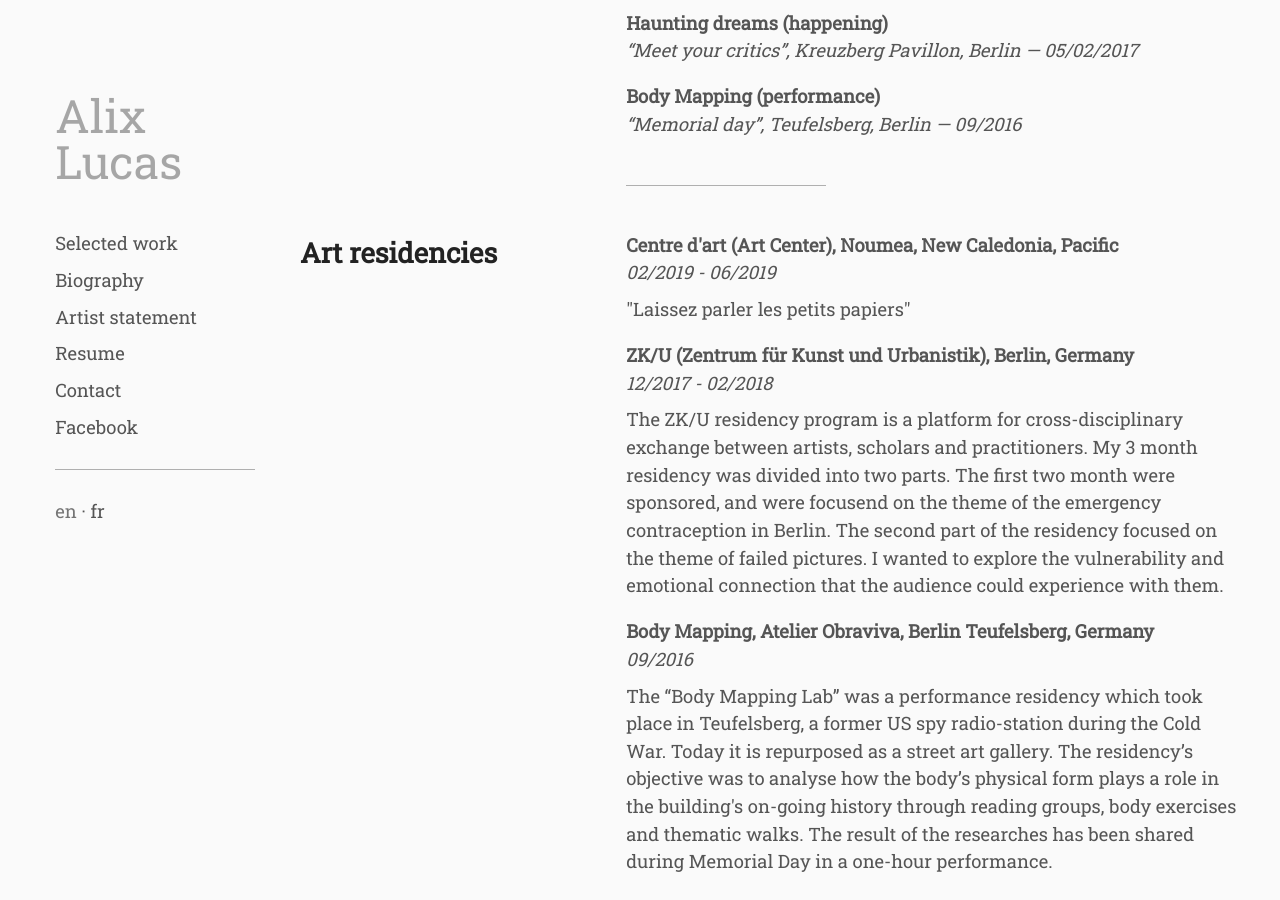
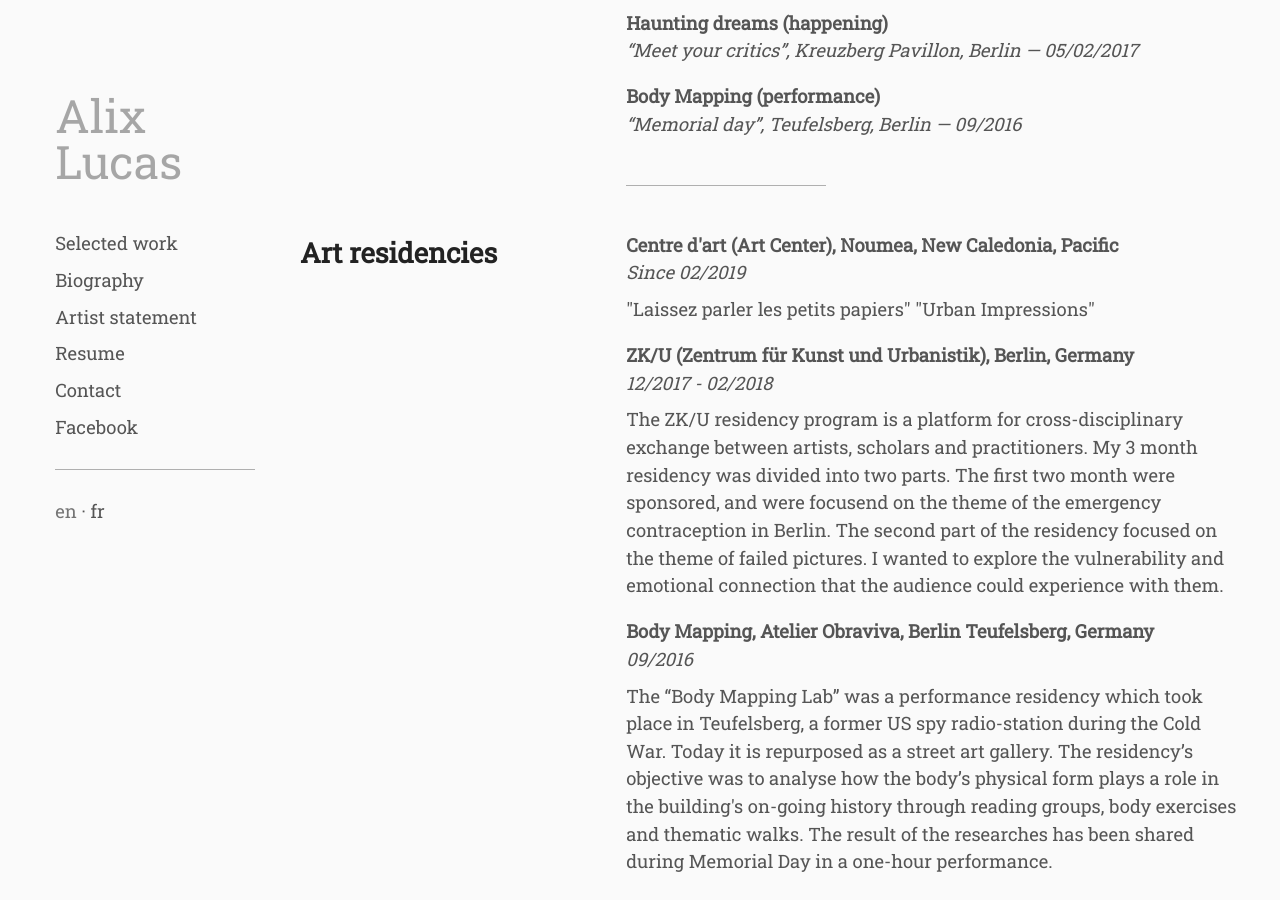
Before and after one commit to whyalix/alixlucas, a Jekyll site: the page built from pages/en/resume.html, in a window 1280 px wide and 900 px high, scrolled down 1732 px. Built offline with Jekyll 4.4.1, drawn with Linux system fonts in a browser that asks for light colours.

Commit message:
Update art_residencies.yml

```diff
--- a/_data/en/art_residencies.yml
+++ b/_data/en/art_residencies.yml
@@ -1,7 +1,8 @@
 - primary: "Centre d'art (Art Center), Noumea, New Caledonia, Pacific"
-  secondary: 02/2019 - 06/2019
+  secondary: Since 02/2019
   content: |
     "Laissez parler les petits papiers"
+    "Urban Impressions"
 
 - primary: "ZK/U (Zentrum für Kunst und Urbanistik), Berlin, Germany"
   secondary: 12/2017 - 02/2018
```
